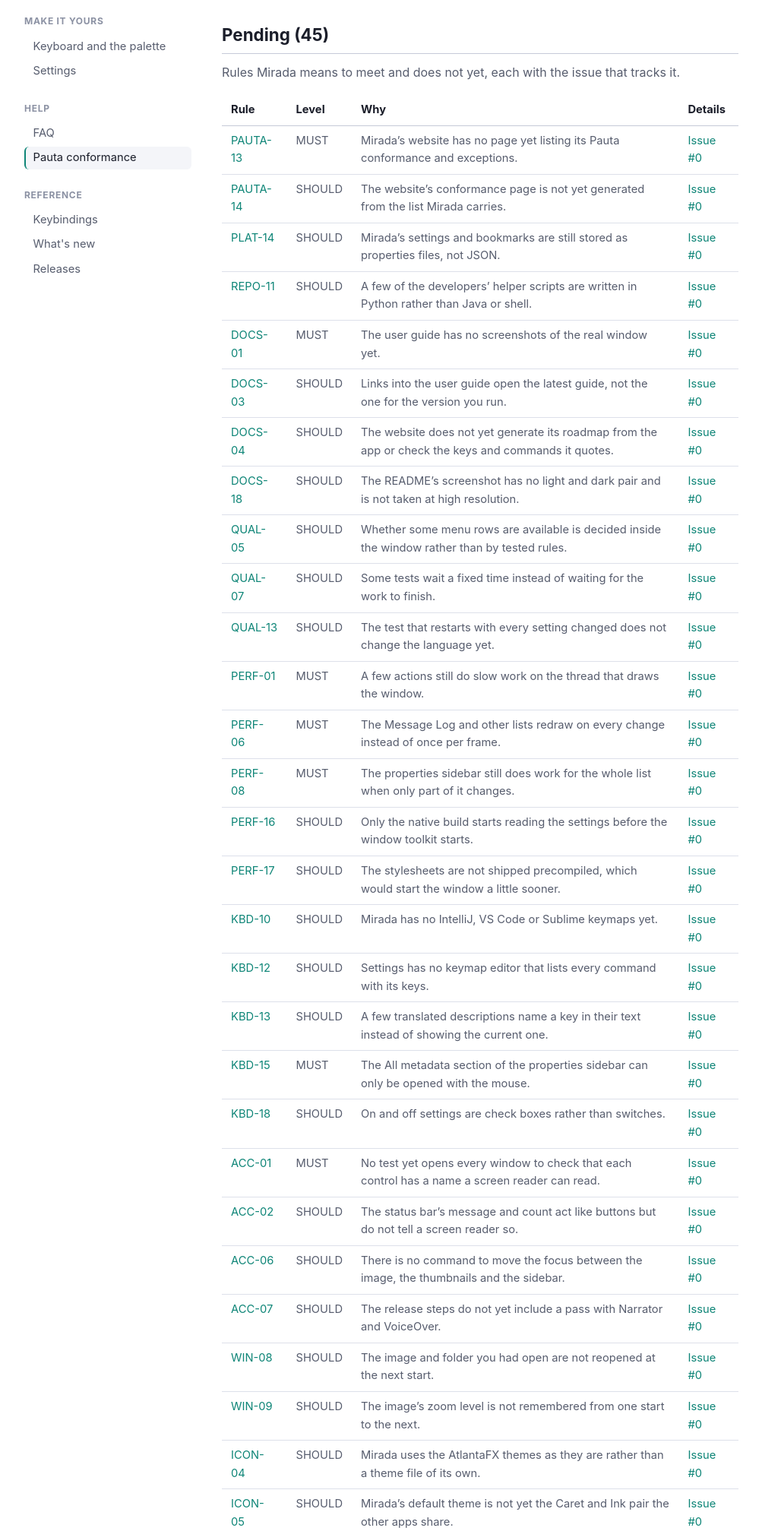
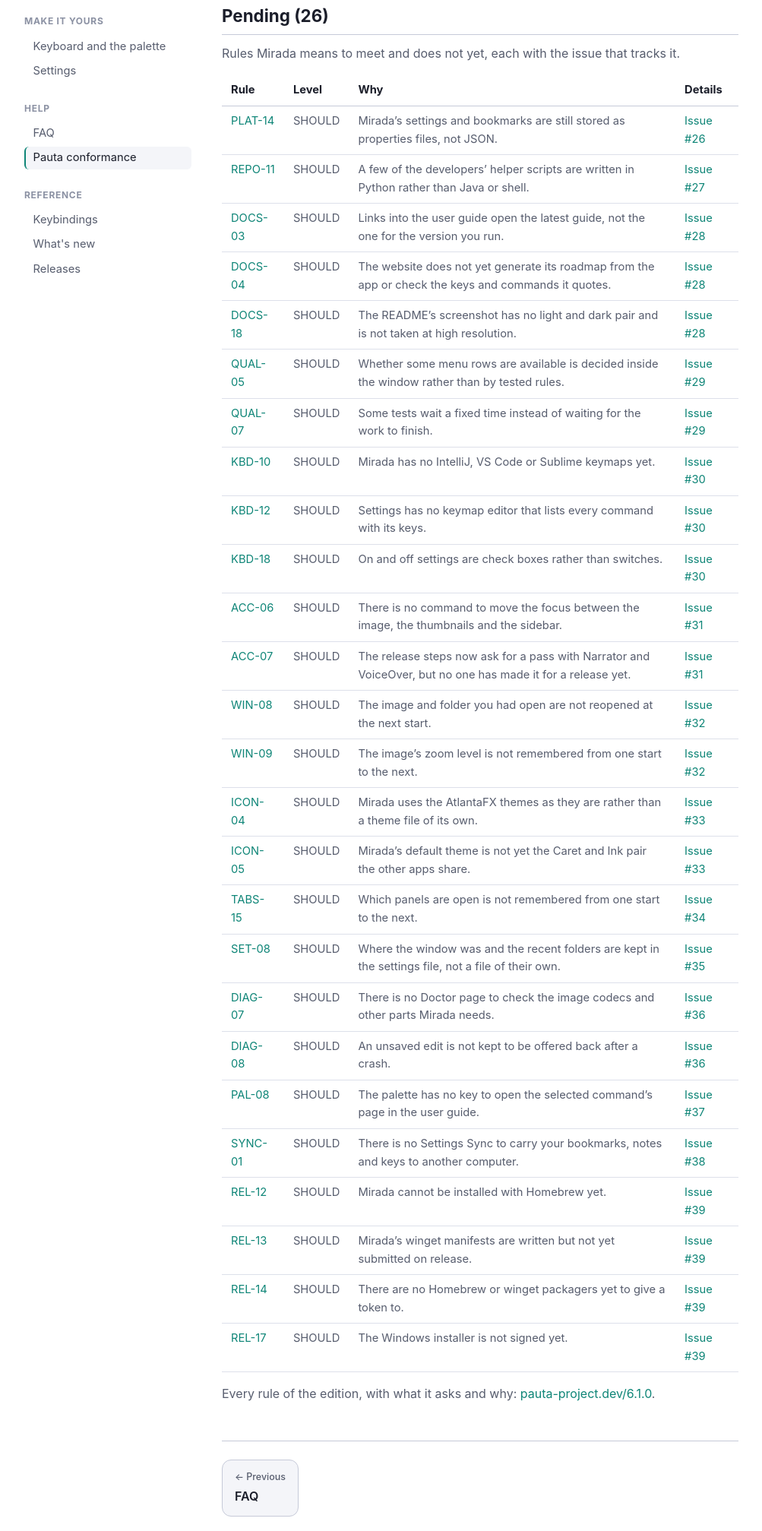
Before and after one commit to adriandeleon/mirada-website, an Astro site: page /docs/pauta in a window 1280 px wide. Shown: the part 469-2484 px from the top of the page at 76% size, without its empty margins (138-1141 px from the left). Built offline with nearby package versions, Linux system fonts and the light colour scheme; Astro itself is replaced by a stand-in of ours; some packages are replaced by stand-ins of ours.

Commit message:
Pauta conformance regenerated: Core, 26 SHOULDs pending, each with its issue
Co-Authored-By: Claude Opus 5.5 <noreply@anthropic.com>

```diff
--- a/src/content/docs/pauta.md
+++ b/src/content/docs/pauta.md
@@ -11,64 +11,45 @@ Mirada is built to [Pauta 6.1.0](https://pauta-project.dev/6.1.0/), the adl desk
 **Help › Pauta Conformance** in the app shows the same list as this page, and About names the
 conformance.
 
-## Conformance: Partial
+## Conformance: Core
 
-Mirada does not meet every MUST of this edition yet: 10 are pending, and 35 SHOULDs are too.
+Mirada meets every MUST of this edition; 26 SHOULDs are pending.
 
 An app conforms **Complete** when it meets every MUST and SHOULD of the edition, **Core** when
 it meets every MUST, and **Partial** otherwise; a deviation, a rule that does not apply and a MAY
 never count.
 
-## Pending (45)
+## Pending (26)
 
 Rules Mirada means to meet and does not yet, each with the issue that tracks it.
 
 | Rule | Level | Why | Details |
 |---|---|---|---|
-| [PAUTA-13](https://pauta-project.dev/6.1.0/conformance/#pauta-13) | MUST | Mirada's website has no page yet listing its Pauta conformance and exceptions. | [Issue #0](https://github.com/adriandeleon/Mirada/issues/0) |
-| [PAUTA-14](https://pauta-project.dev/6.1.0/conformance/#pauta-14) | SHOULD | The website's conformance page is not yet generated from the list Mirada carries. | [Issue #0](https://github.com/adriandeleon/Mirada/issues/0) |
-| [PLAT-14](https://pauta-project.dev/6.1.0/platform/#plat-14) | SHOULD | Mirada's settings and bookmarks are still stored as properties files, not JSON. | [Issue #0](https://github.com/adriandeleon/Mirada/issues/0) |
-| [REPO-11](https://pauta-project.dev/6.1.0/repository/#repo-11) | SHOULD | A few of the developers' helper scripts are written in Python rather than Java or shell. | [Issue #0](https://github.com/adriandeleon/Mirada/issues/0) |
-| [DOCS-01](https://pauta-project.dev/6.1.0/documentation/#docs-01) | MUST | The user guide has no screenshots of the real window yet. | [Issue #0](https://github.com/adriandeleon/Mirada/issues/0) |
-| [DOCS-03](https://pauta-project.dev/6.1.0/documentation/#docs-03) | SHOULD | Links into the user guide open the latest guide, not the one for the version you run. | [Issue #0](https://github.com/adriandeleon/Mirada/issues/0) |
-| [DOCS-04](https://pauta-project.dev/6.1.0/documentation/#docs-04) | SHOULD | The website does not yet generate its roadmap from the app or check the keys and commands it quotes. | [Issue #0](https://github.com/adriandeleon/Mirada/issues/0) |
-| [DOCS-18](https://pauta-project.dev/6.1.0/documentation/#docs-18) | SHOULD | The README's screenshot has no light and dark pair and is not taken at high resolution. | [Issue #0](https://github.com/adriandeleon/Mirada/issues/0) |
-| [QUAL-05](https://pauta-project.dev/6.1.0/quality/#qual-05) | SHOULD | Whether some menu rows are available is decided inside the window rather than by tested rules. | [Issue #0](https://github.com/adriandeleon/Mirada/issues/0) |
-| [QUAL-07](https://pauta-project.dev/6.1.0/quality/#qual-07) | SHOULD | Some tests wait a fixed time instead of waiting for the work to finish. | [Issue #0](https://github.com/adriandeleon/Mirada/issues/0) |
-| [QUAL-13](https://pauta-project.dev/6.1.0/quality/#qual-13) | SHOULD | The test that restarts with every setting changed does not change the language yet. | [Issue #0](https://github.com/adriandeleon/Mirada/issues/0) |
-| [PERF-01](https://pauta-project.dev/6.1.0/performance/#perf-01) | MUST | A few actions still do slow work on the thread that draws the window. | [Issue #0](https://github.com/adriandeleon/Mirada/issues/0) |
-| [PERF-06](https://pauta-project.dev/6.1.0/performance/#perf-06) | MUST | The Message Log and other lists redraw on every change instead of once per frame. | [Issue #0](https://github.com/adriandeleon/Mirada/issues/0) |
-| [PERF-08](https://pauta-project.dev/6.1.0/performance/#perf-08) | MUST | The properties sidebar still does work for the whole list when only part of it changes. | [Issue #0](https://github.com/adriandeleon/Mirada/issues/0) |
-| [PERF-16](https://pauta-project.dev/6.1.0/performance/#perf-16) | SHOULD | Only the native build starts reading the settings before the window toolkit starts. | [Issue #0](https://github.com/adriandeleon/Mirada/issues/0) |
-| [PERF-17](https://pauta-project.dev/6.1.0/performance/#perf-17) | SHOULD | The stylesheets are not shipped precompiled, which would start the window a little sooner. | [Issue #0](https://github.com/adriandeleon/Mirada/issues/0) |
-| [KBD-10](https://pauta-project.dev/6.1.0/keyboard/#kbd-10) | SHOULD | Mirada has no IntelliJ, VS Code or Sublime keymaps yet. | [Issue #0](https://github.com/adriandeleon/Mirada/issues/0) |
-| [KBD-12](https://pauta-project.dev/6.1.0/keyboard/#kbd-12) | SHOULD | Settings has no keymap editor that lists every command with its keys. | [Issue #0](https://github.com/adriandeleon/Mirada/issues/0) |
-| [KBD-13](https://pauta-project.dev/6.1.0/keyboard/#kbd-13) | SHOULD | A few translated descriptions name a key in their text instead of showing the current one. | [Issue #0](https://github.com/adriandeleon/Mirada/issues/0) |
-| [KBD-15](https://pauta-project.dev/6.1.0/keyboard/#kbd-15) | MUST | The All metadata section of the properties sidebar can only be opened with the mouse. | [Issue #0](https://github.com/adriandeleon/Mirada/issues/0) |
-| [KBD-18](https://pauta-project.dev/6.1.0/keyboard/#kbd-18) | SHOULD | On and off settings are check boxes rather than switches. | [Issue #0](https://github.com/adriandeleon/Mirada/issues/0) |
-| [ACC-01](https://pauta-project.dev/6.1.0/accessibility/#acc-01) | MUST | No test yet opens every window to check that each control has a name a screen reader can read. | [Issue #0](https://github.com/adriandeleon/Mirada/issues/0) |
-| [ACC-02](https://pauta-project.dev/6.1.0/accessibility/#acc-02) | SHOULD | The status bar's message and count act like buttons but do not tell a screen reader so. | [Issue #0](https://github.com/adriandeleon/Mirada/issues/0) |
-| [ACC-06](https://pauta-project.dev/6.1.0/accessibility/#acc-06) | SHOULD | There is no command to move the focus between the image, the thumbnails and the sidebar. | [Issue #0](https://github.com/adriandeleon/Mirada/issues/0) |
-| [ACC-07](https://pauta-project.dev/6.1.0/accessibility/#acc-07) | SHOULD | The release steps do not yet include a pass with Narrator and VoiceOver. | [Issue #0](https://github.com/adriandeleon/Mirada/issues/0) |
-| [WIN-08](https://pauta-project.dev/6.1.0/window-shell/#win-08) | SHOULD | The image and folder you had open are not reopened at the next start. | [Issue #0](https://github.com/adriandeleon/Mirada/issues/0) |
-| [WIN-09](https://pauta-project.dev/6.1.0/window-shell/#win-09) | SHOULD | The image's zoom level is not remembered from one start to the next. | [Issue #0](https://github.com/adriandeleon/Mirada/issues/0) |
-| [ICON-04](https://pauta-project.dev/6.1.0/icons-and-color/#icon-04) | SHOULD | Mirada uses the AtlantaFX themes as they are rather than a theme file of its own. | [Issue #0](https://github.com/adriandeleon/Mirada/issues/0) |
-| [ICON-05](https://pauta-project.dev/6.1.0/icons-and-color/#icon-05) | SHOULD | Mirada's default theme is not yet the Caret and Ink pair the other apps share. | [Issue #0](https://github.com/adriandeleon/Mirada/issues/0) |
-| [TBAR-01](https://pauta-project.dev/6.1.0/toolbars-and-tooltips/#tbar-01) | MUST | A screen reader reads a button's name without the key shown in its tooltip. | [Issue #0](https://github.com/adriandeleon/Mirada/issues/0) |
-| [TBAR-03](https://pauta-project.dev/6.1.0/toolbars-and-tooltips/#tbar-03) | MUST | Some buttons in the editor keep their old key in the tooltip after you change your keys. | [Issue #0](https://github.com/adriandeleon/Mirada/issues/0) |
-| [TABS-10](https://pauta-project.dev/6.1.0/tabs-and-panels/#tabs-10) | SHOULD | The window title names the file and Mirada but not the folder. | [Issue #0](https://github.com/adriandeleon/Mirada/issues/0) |
-| [TABS-13](https://pauta-project.dev/6.1.0/tabs-and-panels/#tabs-13) | MUST | The commands that show the sidebar and the thumbnails do not yet use the shared panel names. | [Issue #0](https://github.com/adriandeleon/Mirada/issues/0) |
-| [TABS-15](https://pauta-project.dev/6.1.0/tabs-and-panels/#tabs-15) | SHOULD | Which panels are open is not remembered from one start to the next. | [Issue #0](https://github.com/adriandeleon/Mirada/issues/0) |
-| [SET-08](https://pauta-project.dev/6.1.0/settings/#set-08) | SHOULD | Where the window was and the recent folders are kept in the settings file, not a file of their own. | [Issue #0](https://github.com/adriandeleon/Mirada/issues/0) |
-| [DIAG-07](https://pauta-project.dev/6.1.0/diagnostics/#diag-07) | SHOULD | There is no Doctor page to check the image codecs and other parts Mirada needs. | [Issue #0](https://github.com/adriandeleon/Mirada/issues/0) |
-| [DIAG-08](https://pauta-project.dev/6.1.0/diagnostics/#diag-08) | SHOULD | An unsaved edit is not kept to be offered back after a crash. | [Issue #0](https://github.com/adriandeleon/Mirada/issues/0) |
-| [PAL-08](https://pauta-project.dev/6.1.0/templates/command-palette/#pal-08) | SHOULD | The palette has no key to open the selected command's page in the user guide. | [Issue #0](https://github.com/adriandeleon/Mirada/issues/0) |
-| [WELC-02](https://pauta-project.dev/6.1.0/templates/welcome/#welc-02) | SHOULD | The empty window shows the key for Open but not for its other actions. | [Issue #0](https://github.com/adriandeleon/Mirada/issues/0) |
-| [SYNC-01](https://pauta-project.dev/6.1.0/templates/settings-sync/#sync-01) | SHOULD | There is no Settings Sync to carry your bookmarks, notes and keys to another computer. | [Issue #0](https://github.com/adriandeleon/Mirada/issues/0) |
-| [REL-09](https://pauta-project.dev/6.1.0/release/#rel-09) | SHOULD | The Linux packages carry no AppStream metainfo of their own. | [Issue #0](https://github.com/adriandeleon/Mirada/issues/0) |
-| [REL-12](https://pauta-project.dev/6.1.0/release/#rel-12) | SHOULD | Mirada cannot be installed with Homebrew yet. | [Issue #0](https://github.com/adriandeleon/Mirada/issues/0) |
-| [REL-13](https://pauta-project.dev/6.1.0/release/#rel-13) | SHOULD | Mirada's winget manifests are written but not yet submitted on release. | [Issue #0](https://github.com/adriandeleon/Mirada/issues/0) |
-| [REL-14](https://pauta-project.dev/6.1.0/release/#rel-14) | SHOULD | There are no Homebrew or winget packagers yet to give a token to. | [Issue #0](https://github.com/adriandeleon/Mirada/issues/0) |
-| [REL-17](https://pauta-project.dev/6.1.0/release/#rel-17) | SHOULD | The Windows installer is not signed yet. | [Issue #0](https://github.com/adriandeleon/Mirada/issues/0) |
+| [PLAT-14](https://pauta-project.dev/6.1.0/platform/#plat-14) | SHOULD | Mirada's settings and bookmarks are still stored as properties files, not JSON. | [Issue #26](https://github.com/adriandeleon/Mirada/issues/26) |
+| [REPO-11](https://pauta-project.dev/6.1.0/repository/#repo-11) | SHOULD | A few of the developers' helper scripts are written in Python rather than Java or shell. | [Issue #27](https://github.com/adriandeleon/Mirada/issues/27) |
+| [DOCS-03](https://pauta-project.dev/6.1.0/documentation/#docs-03) | SHOULD | Links into the user guide open the latest guide, not the one for the version you run. | [Issue #28](https://github.com/adriandeleon/Mirada/issues/28) |
+| [DOCS-04](https://pauta-project.dev/6.1.0/documentation/#docs-04) | SHOULD | The website does not yet generate its roadmap from the app or check the keys and commands it quotes. | [Issue #28](https://github.com/adriandeleon/Mirada/issues/28) |
+| [DOCS-18](https://pauta-project.dev/6.1.0/documentation/#docs-18) | SHOULD | The README's screenshot has no light and dark pair and is not taken at high resolution. | [Issue #28](https://github.com/adriandeleon/Mirada/issues/28) |
+| [QUAL-05](https://pauta-project.dev/6.1.0/quality/#qual-05) | SHOULD | Whether some menu rows are available is decided inside the window rather than by tested rules. | [Issue #29](https://github.com/adriandeleon/Mirada/issues/29) |
+| [QUAL-07](https://pauta-project.dev/6.1.0/quality/#qual-07) | SHOULD | Some tests wait a fixed time instead of waiting for the work to finish. | [Issue #29](https://github.com/adriandeleon/Mirada/issues/29) |
+| [KBD-10](https://pauta-project.dev/6.1.0/keyboard/#kbd-10) | SHOULD | Mirada has no IntelliJ, VS Code or Sublime keymaps yet. | [Issue #30](https://github.com/adriandeleon/Mirada/issues/30) |
+| [KBD-12](https://pauta-project.dev/6.1.0/keyboard/#kbd-12) | SHOULD | Settings has no keymap editor that lists every command with its keys. | [Issue #30](https://github.com/adriandeleon/Mirada/issues/30) |
+| [KBD-18](https://pauta-project.dev/6.1.0/keyboard/#kbd-18) | SHOULD | On and off settings are check boxes rather than switches. | [Issue #30](https://github.com/adriandeleon/Mirada/issues/30) |
+| [ACC-06](https://pauta-project.dev/6.1.0/accessibility/#acc-06) | SHOULD | There is no command to move the focus between the image, the thumbnails and the sidebar. | [Issue #31](https://github.com/adriandeleon/Mirada/issues/31) |
+| [ACC-07](https://pauta-project.dev/6.1.0/accessibility/#acc-07) | SHOULD | The release steps now ask for a pass with Narrator and VoiceOver, but no one has made it for a release yet. | [Issue #31](https://github.com/adriandeleon/Mirada/issues/31) |
+| [WIN-08](https://pauta-project.dev/6.1.0/window-shell/#win-08) | SHOULD | The image and folder you had open are not reopened at the next start. | [Issue #32](https://github.com/adriandeleon/Mirada/issues/32) |
+| [WIN-09](https://pauta-project.dev/6.1.0/window-shell/#win-09) | SHOULD | The image's zoom level is not remembered from one start to the next. | [Issue #32](https://github.com/adriandeleon/Mirada/issues/32) |
+| [ICON-04](https://pauta-project.dev/6.1.0/icons-and-color/#icon-04) | SHOULD | Mirada uses the AtlantaFX themes as they are rather than a theme file of its own. | [Issue #33](https://github.com/adriandeleon/Mirada/issues/33) |
+| [ICON-05](https://pauta-project.dev/6.1.0/icons-and-color/#icon-05) | SHOULD | Mirada's default theme is not yet the Caret and Ink pair the other apps share. | [Issue #33](https://github.com/adriandeleon/Mirada/issues/33) |
+| [TABS-15](https://pauta-project.dev/6.1.0/tabs-and-panels/#tabs-15) | SHOULD | Which panels are open is not remembered from one start to the next. | [Issue #34](https://github.com/adriandeleon/Mirada/issues/34) |
+| [SET-08](https://pauta-project.dev/6.1.0/settings/#set-08) | SHOULD | Where the window was and the recent folders are kept in the settings file, not a file of their own. | [Issue #35](https://github.com/adriandeleon/Mirada/issues/35) |
+| [DIAG-07](https://pauta-project.dev/6.1.0/diagnostics/#diag-07) | SHOULD | There is no Doctor page to check the image codecs and other parts Mirada needs. | [Issue #36](https://github.com/adriandeleon/Mirada/issues/36) |
+| [DIAG-08](https://pauta-project.dev/6.1.0/diagnostics/#diag-08) | SHOULD | An unsaved edit is not kept to be offered back after a crash. | [Issue #36](https://github.com/adriandeleon/Mirada/issues/36) |
+| [PAL-08](https://pauta-project.dev/6.1.0/templates/command-palette/#pal-08) | SHOULD | The palette has no key to open the selected command's page in the user guide. | [Issue #37](https://github.com/adriandeleon/Mirada/issues/37) |
+| [SYNC-01](https://pauta-project.dev/6.1.0/templates/settings-sync/#sync-01) | SHOULD | There is no Settings Sync to carry your bookmarks, notes and keys to another computer. | [Issue #38](https://github.com/adriandeleon/Mirada/issues/38) |
+| [REL-12](https://pauta-project.dev/6.1.0/release/#rel-12) | SHOULD | Mirada cannot be installed with Homebrew yet. | [Issue #39](https://github.com/adriandeleon/Mirada/issues/39) |
+| [REL-13](https://pauta-project.dev/6.1.0/release/#rel-13) | SHOULD | Mirada's winget manifests are written but not yet submitted on release. | [Issue #39](https://github.com/adriandeleon/Mirada/issues/39) |
+| [REL-14](https://pauta-project.dev/6.1.0/release/#rel-14) | SHOULD | There are no Homebrew or winget packagers yet to give a token to. | [Issue #39](https://github.com/adriandeleon/Mirada/issues/39) |
+| [REL-17](https://pauta-project.dev/6.1.0/release/#rel-17) | SHOULD | The Windows installer is not signed yet. | [Issue #39](https://github.com/adriandeleon/Mirada/issues/39) |
 
 Every rule of the edition, with what it asks and why: [pauta-project.dev/6.1.0](https://pauta-project.dev/6.1.0/).
```
